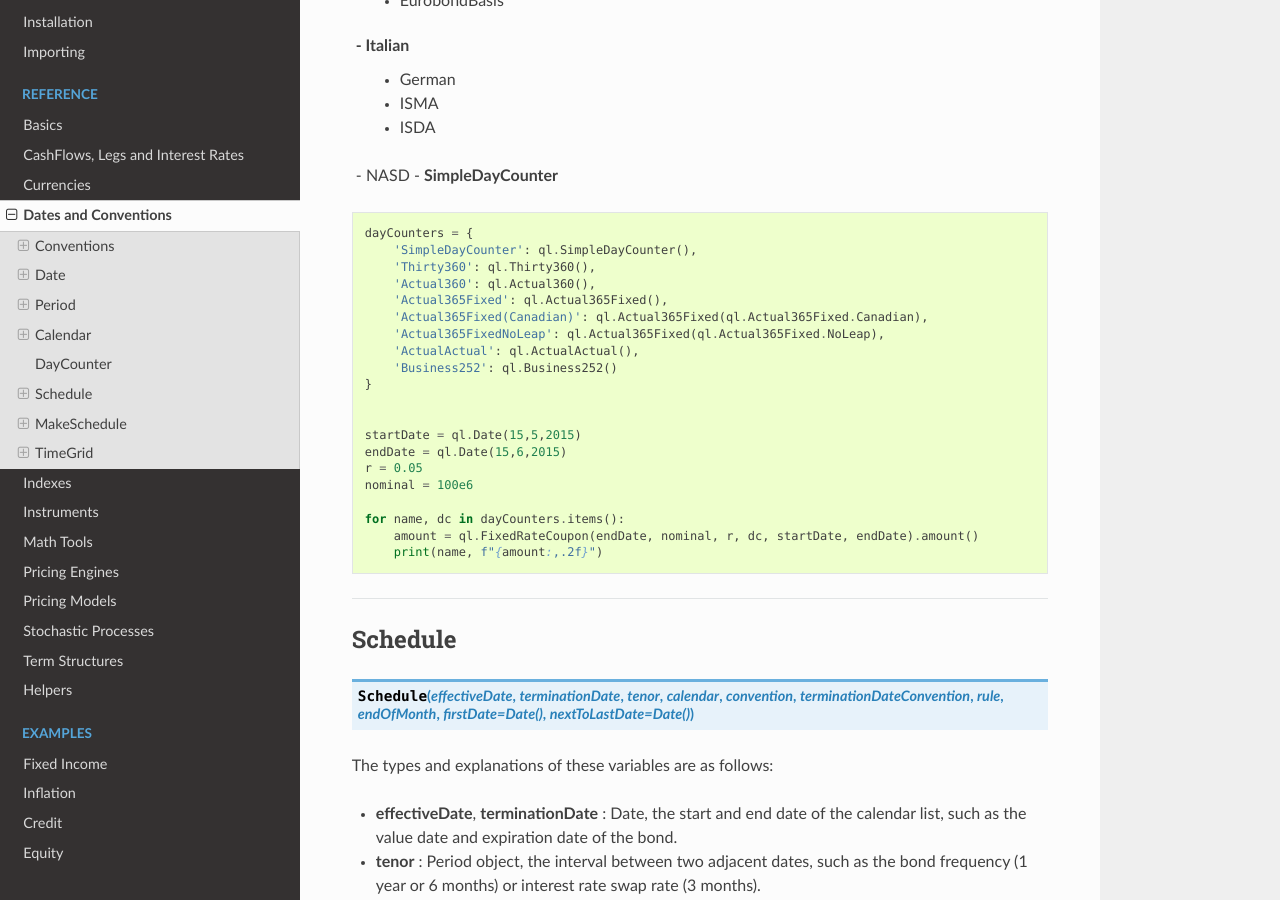
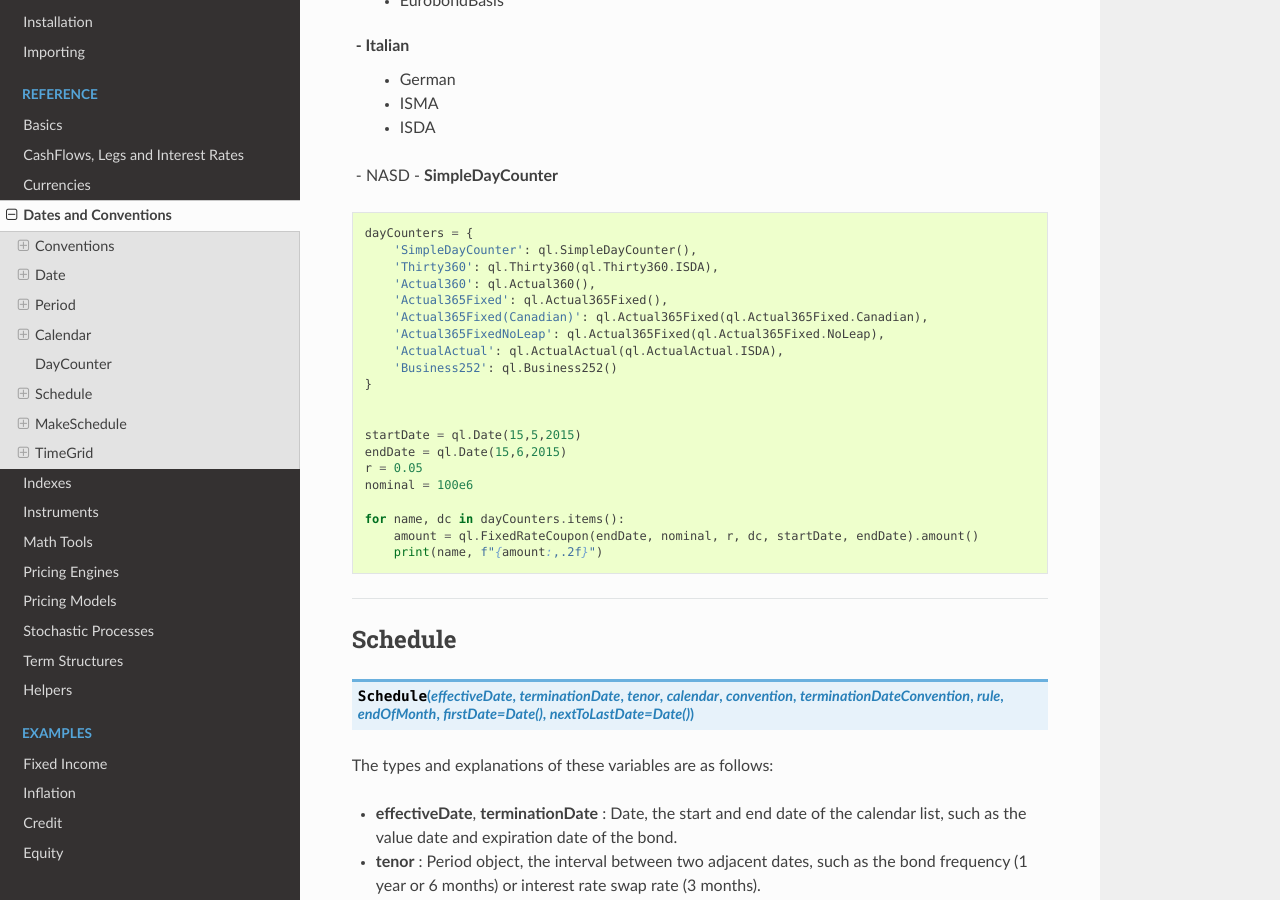
Before and after one commit to nhaga/QuantLib-Python-Docs, a Sphinx documentation site: the page built from docs/dates.rst, in a window 1280 px wide and 900 px high, scrolled down 7982 px. Built offline with Sphinx 7.4.7 and the Read the Docs theme 2.0.0, drawn with Linux system fonts in a browser that asks for light colours; formulas are drawn with MathJax 3.

Commit message:
Adds convention for daycount example. Fixes #51

```diff
--- a/docs/dates.rst
+++ b/docs/dates.rst
@@ -389,12 +389,12 @@ The “Day Count Convention” is critical for the valuation of financial produc
 
     dayCounters = {
         'SimpleDayCounter': ql.SimpleDayCounter(),
-        'Thirty360': ql.Thirty360(),
+        'Thirty360': ql.Thirty360(ql.Thirty360.ISDA),
         'Actual360': ql.Actual360(),
         'Actual365Fixed': ql.Actual365Fixed(),
         'Actual365Fixed(Canadian)': ql.Actual365Fixed(ql.Actual365Fixed.Canadian),
         'Actual365FixedNoLeap': ql.Actual365Fixed(ql.Actual365Fixed.NoLeap),
-        'ActualActual': ql.ActualActual(),
+        'ActualActual': ql.ActualActual(ql.ActualActual.ISDA),
         'Business252': ql.Business252()
     }
 
```
